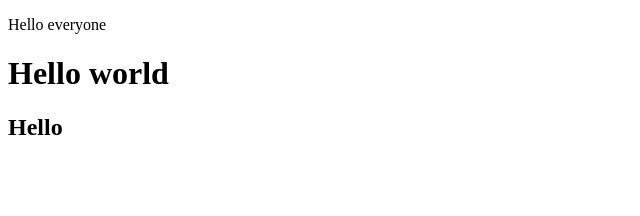
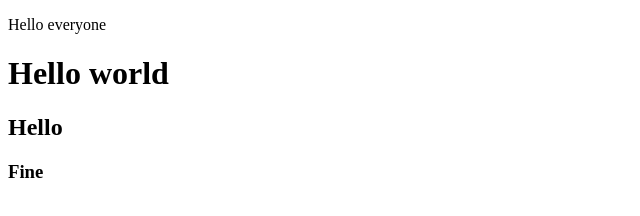
Before and after one commit to IshitaPEC/CodeForGood21Practice, a plain HTML site: page index.html in a window 1280 px wide. Shown: the full height of the page, 0-640 px from the left. Drawn offline with Linux system fonts and the light colour scheme.

Commit message:
3rd change

```diff
--- a/index.html
+++ b/index.html
@@ -10,5 +10,6 @@
     <p>Hello everyone</p>
     <h1>Hello world</h1>
     <h2>Hello</h2>
+    <h3>Fine</h3>
 </body>
 </html>
```
